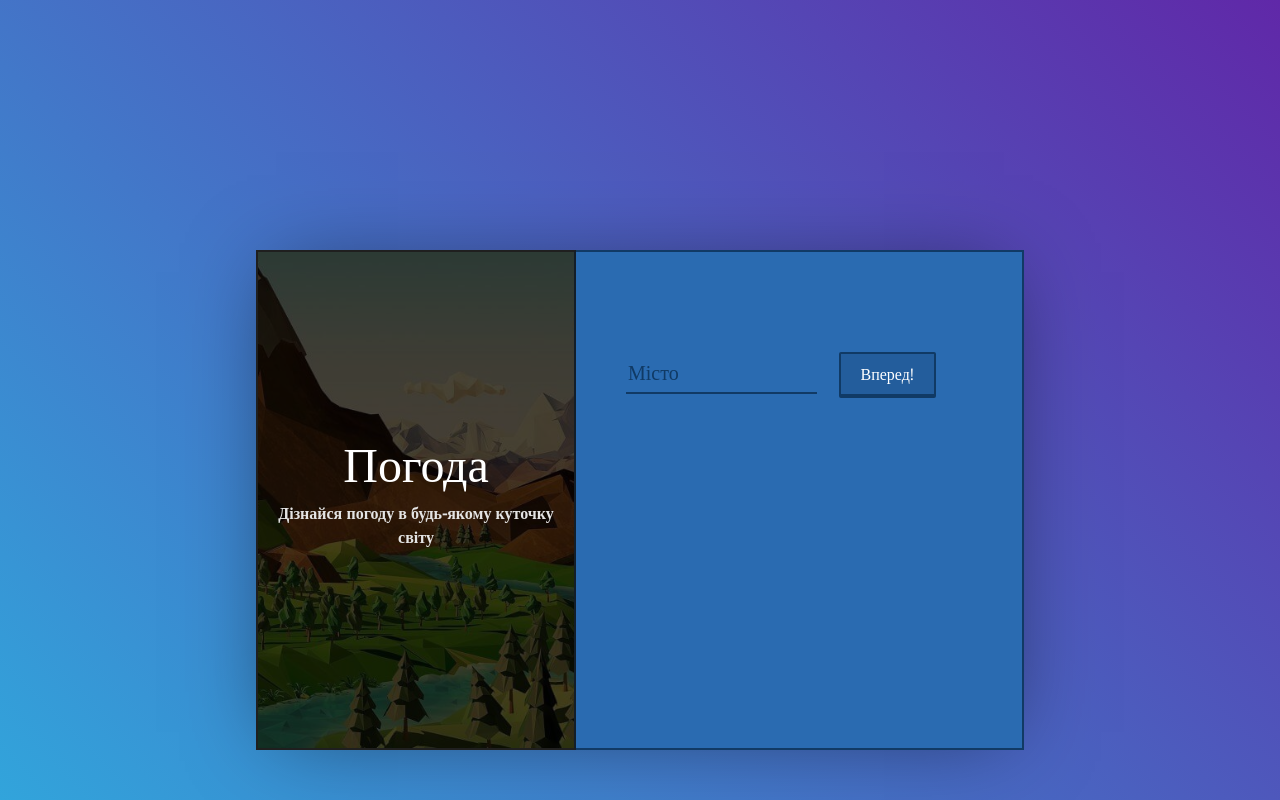
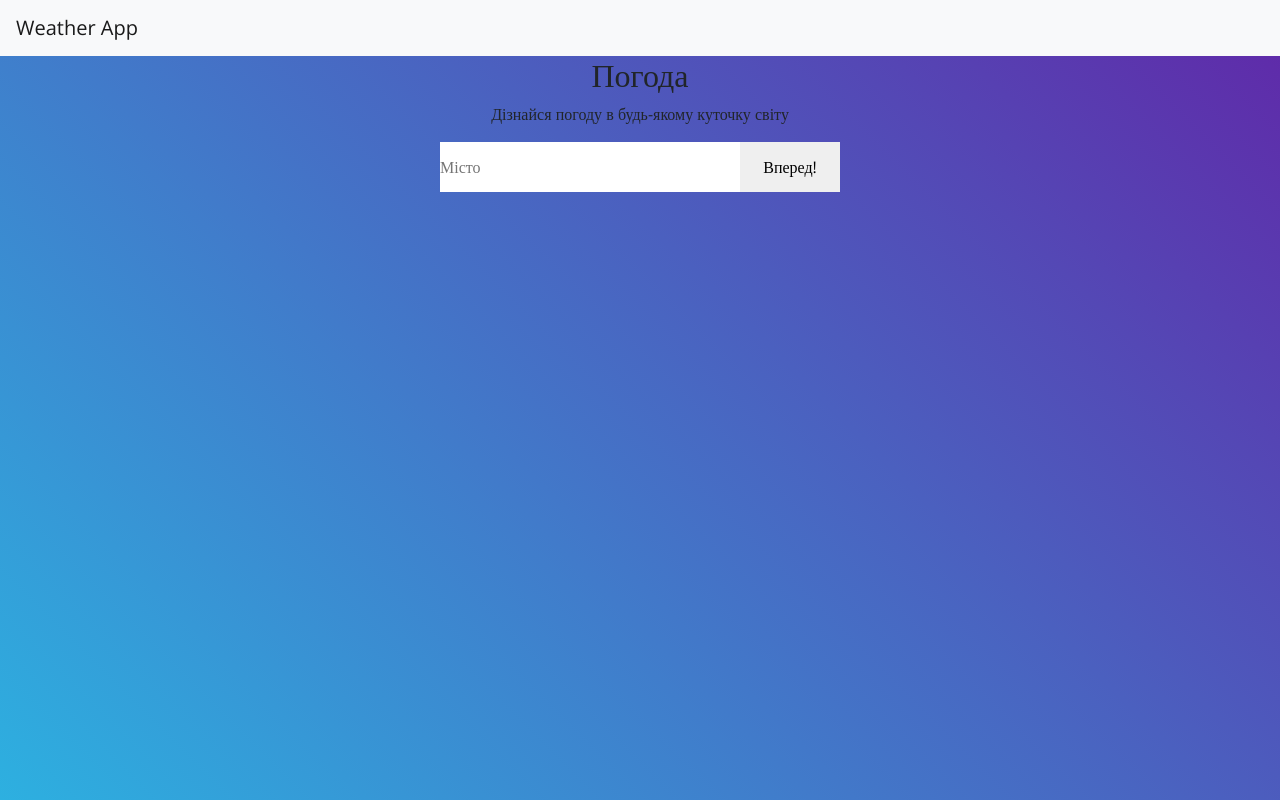
Before and after one commit to yaroslavbilokin/weatherReact, a React (Create React App) app: page / in a window 1280 px wide. Shown: the top 800 px of the page. Built offline with nearby package versions, Linux system fonts and the light colour scheme.

Commit message:
made it better

```diff
--- a/public/index.html
+++ b/public/index.html
@@ -15,29 +15,13 @@
       user's mobile device or desktop. See https://developers.google.com/web/fundamentals/web-app-manifest/
     -->
     <link rel="manifest" href="%PUBLIC_URL%/manifest.json" />
-    <!--
-      Notice the use of %PUBLIC_URL% in the tags above.
-      It will be replaced with the URL of the `public` folder during the build.
-      Only files inside the `public` folder can be referenced from the HTML.
-
-      Unlike "/favicon.ico" or "favicon.ico", "%PUBLIC_URL%/favicon.ico" will
-      work correctly both with client-side routing and a non-root public URL.
-      Learn how to configure a non-root public URL by running `npm run build`.
-    -->
-    <title>React App</title>
+    <title>Weather App</title>
   </head>
   <body>
     <noscript>You need to enable JavaScript to run this app.</noscript>
+    <nav class="navbar sticky-top navbar-light bg-light">
+      <a class="navbar-brand" href="#">Weather App</a>
+    </nav>
     <div id="root"></div>
-    <!--
-      This HTML file is a template.
-      If you open it directly in the browser, you will see an empty page.
-
-      You can add webfonts, meta tags, or analytics to this file.
-      The build step will place the bundled scripts into the <body> tag.
-
-      To begin the development, run `npm start` or `yarn start`.
-      To create a production bundle, use `npm run build` or `yarn build`.
-    -->
   </body>
 </html>
--- a/src/App.css
+++ b/src/App.css
@@ -4,12 +4,8 @@ body {
   font-family: "Open Sans", serif;
 }
 
-.wrapper {
-  height: 1000px;
-  display: flex;
-  justify-content: center;
-  align-items: center;
-
+body {
+  height: 100vh;
   background: rgba(45,176,224,1);
   background: -moz-linear-gradient(45deg, rgba(45,176,224,1) 0%, rgba(96,40,168,1) 100%);
   background: -webkit-gradient(left bottom, right top, color-stop(0%, rgba(45,176,224,1)), color-stop(100%, rgba(96,40,168,1)));
@@ -20,7 +16,34 @@ body {
   filter: progid:DXImageTransform.Microsoft.gradient( startColorstr='#2db0e0', endColorstr='#6028a8', GradientType=1 );
 }
 
-.main {
+.weatherBlock {
+  padding: 20px;
+}
+
+.info {
+  text-align: center;
+}
+
+.form {
+  display: flex;
+  justify-content: center;
+}
+
+.form input {
+  width: 300px;
+}
+
+.form button {
+  width: 100px;
+}
+
+.form input, button {
+  height: 50px;
+  padding: 0;
+  border: none;
+}
+
+/* .main {
   background: #2a6bb1;
   box-shadow: 0px 2px 80px -20px rgba(0,0,0,0.5);
   width: 60%;
@@ -117,4 +140,4 @@ button:active {
 .error {
   color: #041f3c;
   font-weight: bold;
-}
+} */
--- a/src/App.js
+++ b/src/App.js
@@ -1,7 +1,8 @@
 import React from "react";
-import Info from "./components/info"
-import Form from "./components/form"
-import Weather from "./components/weather"
+import Info from "./components/info";
+import Form from "./components/form";
+import Weather from "./components/weather";
+import WeatherForecast from "./components/weatherForecast";
 
 const API_KEY = "9252cbb87e904af3fa32880898422f10";
 
@@ -10,52 +11,83 @@ class App extends React.Component {
   state = {
     temp: undefined,
     city: undefined,
+    date: undefined,
     country: undefined,
+    humidity: undefined,
+    wind: undefined,
+    feels_like: undefined,
     sunrise: undefined,
     sunset: undefined,
     error: undefined,
-    icon: undefined
+    icon: undefined,
+    fiveDayForecast: undefined
   };
 
   gettingWeather = async (e) => {
       e.preventDefault();
-      //5days - Forecast
-      // const api_url = await fetch(
-      //   `https://api.openweathermap.org/data/2.5/forecast?q=Kiev&appid=${API_KEY}`
-      // );
+
+
+
+
       const city = e.target.elements.city.value;
 
       if(city) {
+
+        //5days - Forecast
+        const weather_api = await fetch(
+          `https://api.openweathermap.org/data/2.5/forecast?q=${city}&appid=${API_KEY}&units=metric`
+        );
+        const five_days_data = await weather_api.json();
+        const weatherList = five_days_data.list;
+
+        const fiveDayForecast = weatherList.filter((obj) => {
+          return obj.dt_txt.includes("12:00:00")
+        })
+        console.log(fiveDayForecast)
+
+
+
         const api_url = await fetch(
           `https://api.openweathermap.org/data/2.5/weather?q=${city}&appid=${API_KEY}&units=metric`
         );
         const data = await api_url.json();
-        console.log(data);
+        console.log(data)
         const weather = data.weather[0];
         const iconUrl = "http://openweathermap.org/img/w/" + weather.icon + ".png";
         const sunset = data.sys.sunset;
-        const date = new Date(sunset*1000);
-        const sunset_date = date.getHours() + ":" + date.getMinutes() + ":" + date.getSeconds();
-        console.log(sunset_date)
+        const sunset_unix_date = new Date(sunset*1000);
+        const realTime = new Date(data.dt*1000);
 
+        const sunset_date = sunset_unix_date.getHours() + ":" + sunset_unix_date.getMinutes() + ":" + sunset_unix_date.getSeconds();
         this.setState({
           temp: data.main.temp,
           city: data.name,
+          date: realTime,
           country: data.sys.country,
-          pressure: data.main.pressure,
+          humidity: data.main.humidity,
+          wind: data.wind.speed,
+          feels_like: data.main.feels_like,
           sunset: sunset_date,
           error: "",
-          icon: iconUrl
+          icon: iconUrl,
+          fiveDayForecast: fiveDayForecast
         });
+        console.log(this.state)
+        console.log(this.state.date)
 
       } else {
         this.setState({
           temp: undefined,
           city: undefined,
+          date: undefined,
           country: undefined,
+          humidity: undefined,
+          wind: undefined,
+          feels_like: undefined,
           sunrise: undefined,
           sunset: undefined,
-          error: "Введіть назву міста!"
+          error: "Введіть назву міста!",
+          fiveDayForecast: undefined
         })
       }
 
@@ -63,30 +95,31 @@ class App extends React.Component {
   }
 
   render() {
+    const {fiveDayForecast} = this.state;
     return (
-      <div className="wrapper">
-        <div className="main">
+
           <div className="container">
-            <div className="row">
-              <div className="col-sm-5 info">
+              <div className="info">
                 <Info />
               </div>
-              <div className="col-sm-7 form">
+              <div className="form">
                 <Form weatherMethod={this.gettingWeather}/>
-                <Weather
+              </div>
+              <Weather
                   temp={Math.floor(this.state.temp)}
                   city={this.state.city}
+                  date={this.state.date}
                   country={this.state.country}
+                  feels_like={this.state.feels_like}
                   pressure={Math.floor(this.state.pressure*0.750062)}
                   sunset={this.state.sunset}
                   icon={this.state.icon}
                   error={this.state.error}
                 />
+              <div className="row">
+                <WeatherForecast fiveDayForecast={fiveDayForecast}/>
               </div>
-            </div>
-          </div>
-        </div>
-      </div>
+              </div>
     );
   }
 }
--- a/src/components/weather.js
+++ b/src/components/weather.js
@@ -5,11 +5,19 @@ const Weather = (props) => {
         <div className="infoWeather">
             {props.city &&
                 <div>
-                    <img src={props.icon} alt="smth alt"/>
-                    <p>Розміщення: {props.city}, {props.country}</p>
-                    <p>Температура: {props.temp}</p>
-                    <p>Тиск: {props.pressure} мм.рт.ст.</p>
-                    <p>Захід сонця: {props.sunset}</p>
+                    <div>
+                        <p>{props.city}, {props.country}</p>
+                        <p>{props.date.toString()}</p>
+                    </div>
+                    <div>
+                        <div>
+                            <img src={props.icon} alt="smth alt"/>
+                            <p>Температура: {props.temp}&#176;</p>
+                        </div>
+                        <div>
+                            <p>Feels like: {props.feels_like}&#176;</p>
+                        </div>
+                    </div>
                 </div>
             }
             <p className="error">{props.error}</p>
--- /dev/null
+++ b/src/components/weatherForecast.js
@@ -0,0 +1,24 @@
+import React from "react";
+
+const WeatherForecast = ({fiveDayForecast}) => {
+    if (fiveDayForecast !== undefined) {
+        const weatherBlocks = fiveDayForecast.map((day) => {
+            const iconUrl = "http://openweathermap.org/img/w/" + day.weather[0].icon + ".png";
+            return (
+                <div className="weatherBlock">
+                    <img src={iconUrl} alt="smth alt"/>
+                    <p>{day.main.temp}&#176;</p>
+                    <p>Feels like: {day.main.feels_like} &#176;</p>
+                    <p>Pressure: {day.main.pressure}</p>
+                </div>
+            );
+        })
+    return weatherBlocks;
+}
+    return (
+        <div></div>
+    );
+
+}
+
+export default WeatherForecast;
```
